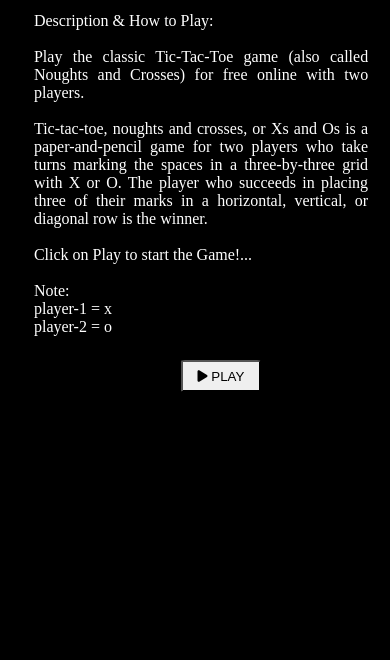
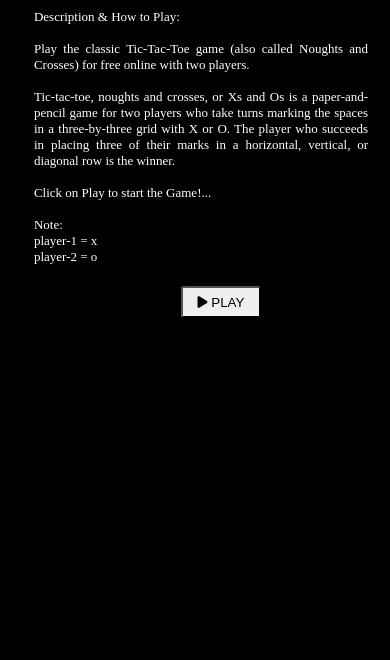
Before and after one commit to Dhaks13/PRODIGY_WD_03, a plain HTML site: page index.html in a window 390 px wide. Shown: the part 163-823 px from the top of the page. Drawn offline with Linux system fonts and the light colour scheme.

Commit message:
uodated styles for mobile view

```diff
--- a/styles.css
+++ b/styles.css
@@ -16,7 +16,7 @@ body{
 }
 
 *:hover{
-    cursor: url(img/Skyrim_Chillrend_Sword_Cursor.png) , pointer;
+    cursor: url(img/Skyrim_Chillrend_Sword_Cursor.png) , auto;
 }
 
 .pop-up{
@@ -209,7 +209,7 @@ footer a:hover, footer i:hover{
     .pop-up{
         width: 98%;
         height: 98%;
-        font-size: medium;
+        font-size: small;
         margin-left: .5%;
         margin-top: -5rem;
     }
@@ -258,8 +258,8 @@ footer a:hover, footer i:hover{
     grid-template-columns: repeat(3, 90px);
     grid-template-rows: repeat(3, 90px);
     gap: 5px;
-    margin-top: 3rem;
-    margin-left: 1.5rem;
+    margin-top: 1.5rem;
+    margin-left: .5rem;
 }
 
 .cell img {
@@ -275,6 +275,6 @@ footer a:hover, footer i:hover{
     .reset{
         font-size: 1rem;
         left: 30%;
-        bottom: 15px;
+        bottom: 18px;
     }
 }
```
